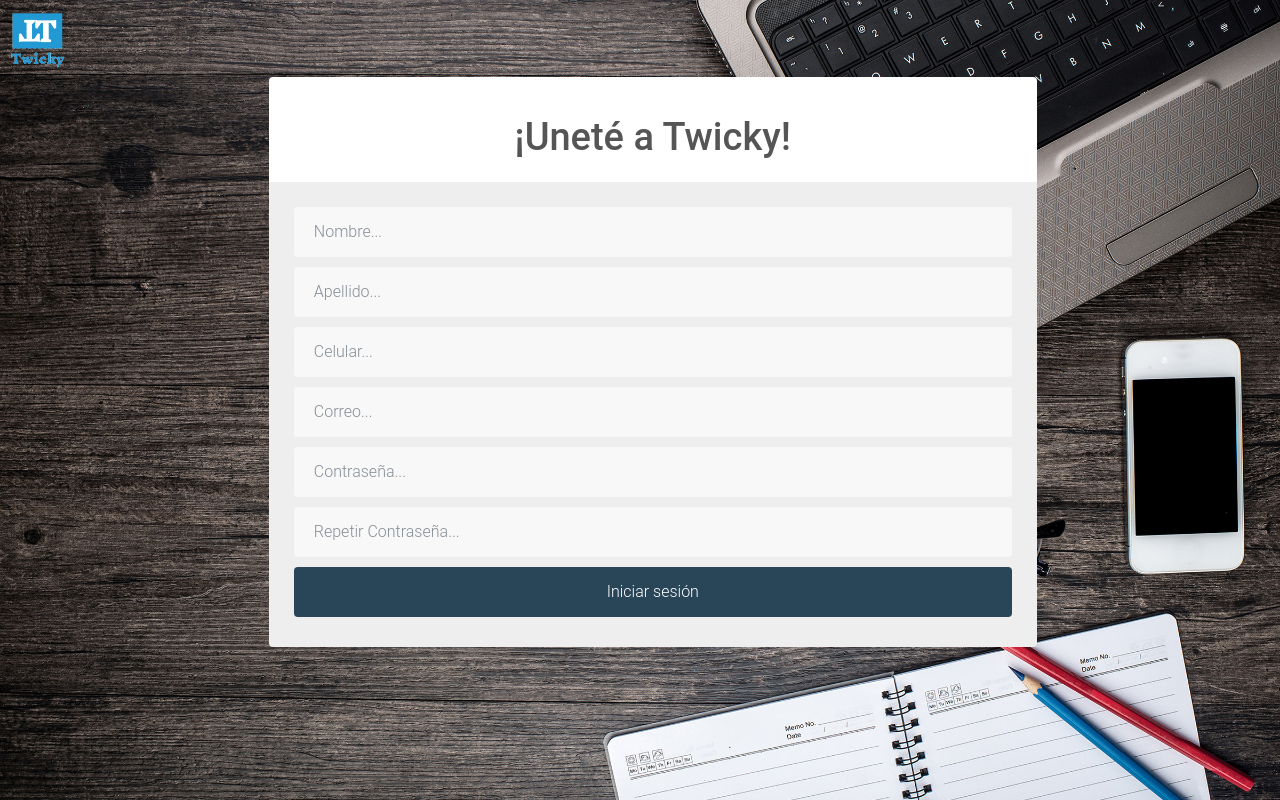
After one commit to EstebanCarranza/pm.twicky.com.mx, a PHP site: page /html_front/registro.php in a window 1280 px wide. The commit adds this page. Run offline with PHP 8.4, Linux system fonts and the light colour scheme.

Commit message:
se agrega carpeta con registro

```diff
--- /dev/null
+++ b/Github_test/html_front/registro.php
@@ -0,0 +1,75 @@
+
+<!doctype html>
+<html lang="en">
+  <head>
+    <meta charset="utf-8">
+    <meta name="viewport" content="width=device-width, initial-scale=1, shrink-to-fit=no">
+    <meta name="description" content="">
+    <meta name="author" content="">
+    <link rel="icon" href="../Images/Logo.png">
+
+    <title>Inicio de sesion</title>
+
+    <!-- Bootstrap core CSS -->
+    <link href="../CSS/bootstrap.min.css" rel="stylesheet">
+
+    <!-- Custom styles for this template -->
+
+	<link rel="stylesheet" href="../CSS/main-style.css">
+      <link rel="stylesheet" href="../CSS/form-elements.css">
+       <link rel="stylesheet" href="../CSS/style.css">
+	    <?php
+
+		if(isset($_GET['mensaje']))	$mensaje = $_GET['mensaje']; else $mensaje = "";
+	   ?>
+  </head>
+
+  <body>
+      <div class="navbar-header">
+							<a class="navbar-brand" style="float:left;margin-left:10px;margin-top:10px;" href="../index.php"><img  class="logo" src="../Images/Logo.png" /></a>
+						</div>
+    <div class="top-content">
+               <div class="inner-bg-login">
+                        <div class="col-sm-5" id="form-registro">
+                        	<div class="form-box">
+                        		<div class="form-top">
+	                        		<div class="form-top-left">
+	                        			<h1 id="login-title"><strong>¡Uneté a Twicky!</strong></h1>
+										<?php if ($mensaje != "") echo "<h1><strong> $mensaje </strong></h1>";?>
+	                        		</div>
+	                            </div>
+	                            <div class="form-bottom">
+      <form class="form-signin" action='php/post.registro.php' method='post'>
+        <div class="form-group">
+        <label for="inputNombre" class="sr-only">Nombre</label>
+        <input type="text" id="inputNombre" class="form-control" placeholder="Nombre..." required autofocus name='nombre'>
+          </div>
+           <div class="form-group">
+        <label for="inputApellido" class="sr-only">Apellido</label>
+        <input type="text" id="inputApellido" class="form-control" placeholder="Apellido..." required autofocus name='apellidoPaterno'>
+          </div>
+          <div class="form-group">
+        <label for="inputCelular" class="sr-only">Celular</label>
+        <input type="tel" id="inputCelular" class="form-control form-telephone" placeholder="Celular..." required autofocus name='celular'>
+          </div>
+          <div class="form-group">
+			<label class="sr-only" for="form-email">Email</label>
+			<input type="email" name="form-email" placeholder="Correo..." class="form-email form-control" id="form-email" required>
+		</div>
+		<div class="form-group">
+        <label for="inputPassword" class="sr-only">Contraseña</label>
+        <input type="password" id="inputPassword" class="form-control" placeholder="Contraseña..." required name='contrasenia-01'>
+          </div>
+          <div class="form-group">
+        <label for="inputPassword" class="sr-only">Contraseña</label>
+        <input type="password" id="inputPassword" class="form-control" placeholder="Repetir Contraseña..." required name='contrasenia-02'>
+          </div>
+        <button class="btn" type="submit">Iniciar sesión</button>
+      </form>
+                        </div>
+                    </div>
+                   </div>
+        </div>
+    </div> <!-- /container -->
+  </body>
+</html>
```
Also changed, not shown: Github_test/CSS/reporte-cliente.css (+12 -8 lines).
